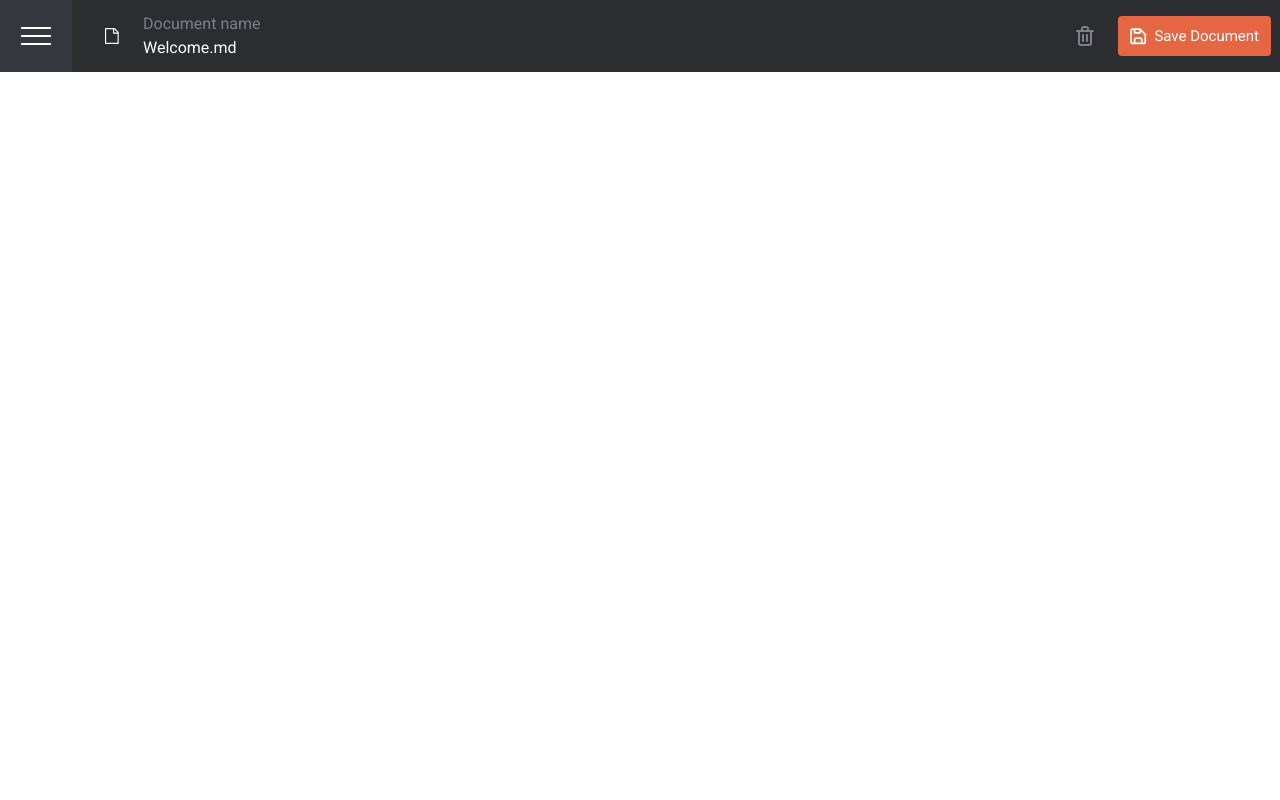
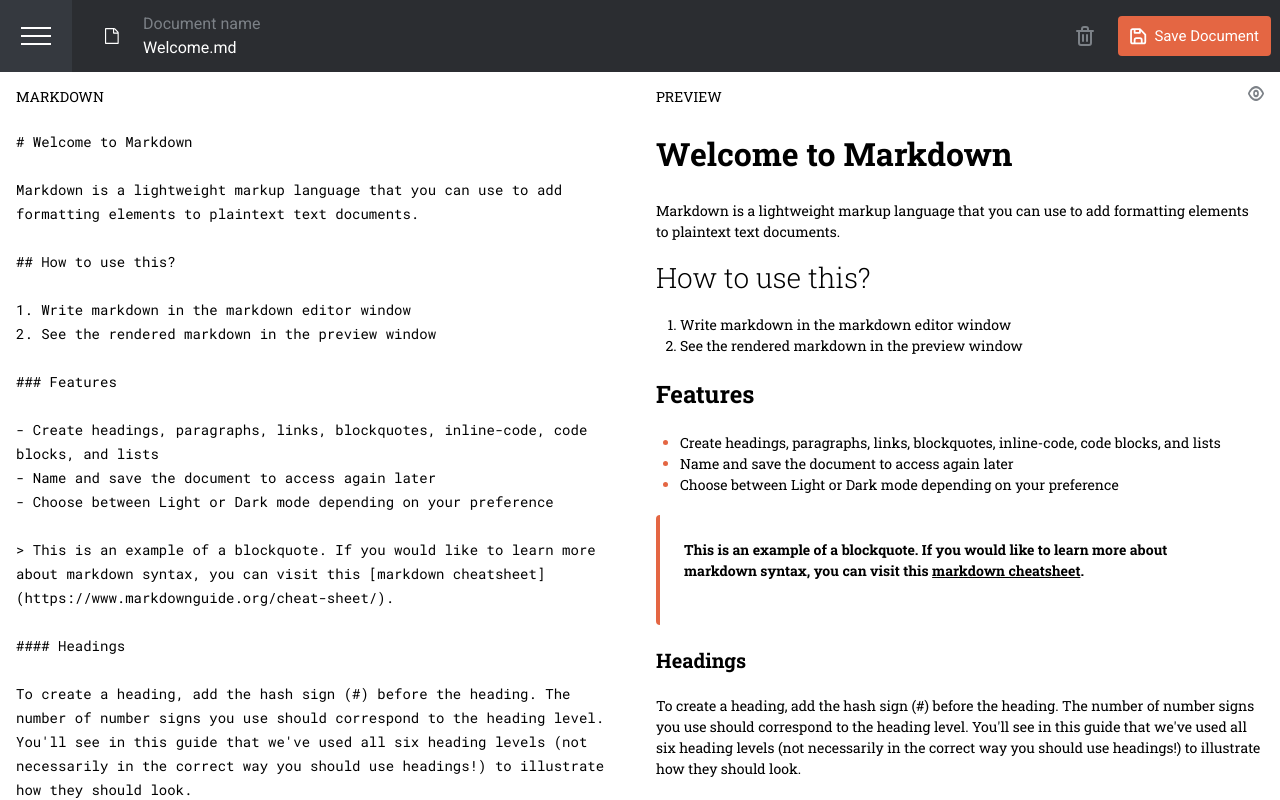
Before and after one commit to khaya05/markdown-editor, a React (Vite) app: page / in a window 1280 px wide. Shown: the top 800 px of the page. Built offline with nearby package versions, Linux system fonts and the light colour scheme.

Commit message:
finished basic functionality

```diff
--- a/src/App.jsx
+++ b/src/App.jsx
@@ -12,7 +12,7 @@ function app() {
           className={`main__main-right ${showAside ? 'translate-main' : ''}`}
         >
           <Navbar />
-          {/* <Main /> */}
+          <Main />
           {showModal && <DeleteModal />}
         </div>
       </div>
--- a/src/assets/index.js
+++ b/src/assets/index.js
@@ -6,6 +6,8 @@ import saveIcon from './icon-save.svg';
 import logo from './logo.svg';
 import light from './icon-light-mode.svg';
 import dark from './icon-dark-mode.svg';
+import showPreviewIcon from './icon-show-preview.svg';
+import hidePreviewIcon from './icon-hide-preview.svg';
 
 export {
   barsIcon,
@@ -16,4 +18,6 @@ export {
   logo,
   light,
   dark,
+  showPreviewIcon,
+  hidePreviewIcon,
 };
--- a/src/components/Main.jsx
+++ b/src/components/Main.jsx
@@ -1,16 +1,54 @@
 import React from 'react';
 import ReactMarkdown from 'react-markdown';
+import { hidePreviewIcon, showPreviewIcon } from '../assets';
 import { useGlobalContext } from '../context/context';
-import '../styles/Main.css'
+import '../styles/Main.css';
 
 function Main() {
-  const { markdownInput, setMarkdownInput } = useGlobalContext();
+  const {
+    markdownInput,
+    setMarkdownInput,
+    showPreview,
+    setShowPreview,
+    showInput,
+    setShowInput,
+    screenWidth,
+  } = useGlobalContext();
+  const markdownClasses = [
+    'main__left',
+    `${showPreview ? 'hide-input' : 'show-input'}`,
+  ];
+  const previewClasses = [
+    'react-markdown-container',
+    `${showPreview ? 'show-preview' : 'hide-preview'}`,
+  ];
+
+  console.log(screenWidth);
+
+  const handleMarkdownClick = () => {
+    setShowInput(false);
+    setShowPreview(true);
+  };
+
+  const handlePreviewClick = () => {
+    setShowInput((oldState) => !oldState);
+    if (screenWidth < 768) {
+      setShowPreview(false);
+    }
+  };
+
+  console.log(showPreview);
+
   return (
     <main>
-      <div className="main__left">
+      {showInput && (
+        <div className={markdownClasses.join(' ')}>
           <div className="section-label">
-          <p></p>
-          <img src="" alt="" />
+            <p>markdown</p>
+            <button type="button" onClick={handleMarkdownClick}>
+              <img src={showPreviewIcon} alt="hide preview" />
+              <span>hide preview</span>
+            </button>
           </div>
           <form>
             <textarea
@@ -19,10 +57,25 @@ function Main() {
             />
           </form>
         </div>
+      )}
+
+      {showPreview && (
         <div className="main__right">
-        <div className="section-label"></div>
+          <div className="section-label">
+            <p>preview</p>
+            <button type="button" onClick={handlePreviewClick}>
+              <img
+                src={!showInput ? hidePreviewIcon : showPreviewIcon}
+                alt="hide preview"
+              />
+              <span>hide preview</span>
+            </button>
+          </div>
+          <div className={previewClasses.join(' ')}>
             <ReactMarkdown>{markdownInput}</ReactMarkdown>
           </div>
+        </div>
+      )}
     </main>
   );
 }
--- a/src/context/context.jsx
+++ b/src/context/context.jsx
@@ -1,4 +1,4 @@
-import { useState } from 'react';
+import { useState, useEffect } from 'react';
 import { createContext, useContext } from 'react';
 import { content } from '../contents/data';
 
@@ -10,6 +10,43 @@ const AppProvider = ({ children }) => {
   const [isEditing, setIsEditing] = useState(false);
   const [darkMode, setDarkMode] = useState(false);
   const [showModal, setShowModal] = useState(false);
+  const [showPreview, setShowPreview] = useState(false);
+  const [showInput, setShowInput] = useState(true);
+  const [screenWidth, setScreenWidth] = useState(null);
+
+  // https://www.pluralsight.com/guides/re-render-react-component-on-window-resize
+
+  function delayCall(fn, ms) {
+    let timer;
+    return (_) => {
+      clearTimeout(timer);
+      timer = setTimeout((_) => {
+        timer = null;
+        fn.apply(this, arguments);
+      }, ms);
+    };
+  }
+
+  useEffect(() => {
+    const delayCallHandler = delayCall(function handleResize() {
+      setScreenWidth(window.innerWidth);
+    }, 500);
+
+    window.addEventListener('resize', delayCallHandler);
+    return (_) => {
+      window.removeEventListener('resize', delayCallHandler);
+    };
+  }, []);
+
+  useEffect(() => {
+    setScreenWidth(window.innerWidth);
+  }, []);
+
+  useEffect(() => {
+    if (screenWidth && screenWidth >= 768) {
+      setShowPreview(true);
+    }
+  }, [screenWidth]);
 
   // const []
   return (
@@ -20,6 +57,11 @@ const AppProvider = ({ children }) => {
         isEditing,
         darkMode,
         showModal,
+        showPreview,
+        showInput,
+        screenWidth,
+        setShowInput,
+        setShowPreview,
         setShowModal,
         setDarkMode,
         setShowAside,
--- a/src/index.css
+++ b/src/index.css
@@ -1,6 +1,8 @@
 @import url('https://fonts.googleapis.com/css2?family=Roboto:ital,wght@0,400;0,700;1,500&display=swap');
 
 @import url('https://fonts.googleapis.com/css2?family=Roboto+Slab:wght@300;400;500;700&family=Roboto:ital,wght@0,400;0,700;1,500&display=swap');
+
+@import url('https://fonts.googleapis.com/css2?family=Roboto+Mono:wght@300;400;500;700&display=swap');
 /* https://piccalil.li/blog/a-modern-css-reset/ */
 
 /* Box sizing rules */
@@ -82,7 +84,7 @@ svg {
   --gray-600: #5a6069;
   --gray-light-500: #7c8187;
   --gray-light-200: #f5f5f5;
-  --light-border-grey: #e4e4e4;
+  --gray-light-300: #e4e4e4;
 
   --fs-13: 0.8125rem;
   --fs-14: 0.875rem;
@@ -102,11 +104,11 @@ svg {
   --blockquote-p: var(--dark-700);
   --code-bg: var(--gray-light-200);
   --main-p-grey-color: var(--gray-light-500);
-  /* --modal-overlay: var(--gray-light-500); */
-  /* --modal-bg: var(--white); */
-  --preview-border: var(--light-border-grey);
-  --preview-markdown-top-sec: var(--gray-light-200);
-  --preview-markdown-top-color: var(--gray-light-500);
+  --blockquote-bg: var(--gray-light-200);
+  --modal-overlay: hsla(225, 9%, 9%, 0.5);
+  --modal-bg: var(--white);
+  --section-border: var(--gray-light-300);
+  --section-label-bg: var(--gray-light-200);
   --main-bg-color: var(--white);
   --transition_: var(--transition);
 }
@@ -116,18 +118,26 @@ svg {
   --blockquote-p: var(--white);
   --code-bg: var(--dark-800);
   --main-p-grey-color: var(--gray-400);
-  /* --modal-bg: var(--dark-900); */
-  /* --modal-overlay: var(--gray-light-500); */
-  --preview-border: var(--light-border-grey);
+  --blockquote-bg: var(--dark-800);
+  --modal-bg: var(--dark-900);
+  --modal-overlay: hsla(216, 4%, 51%, 0.5);
+  --section-label-bg: var(--dark-900);
+  --section-border: var(--gray-600);
   --preview-markdown-top-sec: var(--dark-900);
   --preview-markdown-top-color: var(--gray-400);
   --main-bg-color: var(--dark);
   --transition_: var(--transition);
 }
 
-body {
+body,
+textarea,
+main {
   background-color: var(--main-bg-color);
   font-weight: 'Roboto';
+}
+
+textarea {
+  color: var(--heading-color);
 }
 
 /* font */
@@ -155,7 +165,8 @@ h4,
 h5,
 h6,
 .p-bold {
-  font-family: 700;
+  font-weight: 700;
+  font-family: 'Roboto Slab';
 }
 
 h1 {
@@ -217,7 +228,42 @@ a {
 p,
 ul,
 ol {
-  color: var(--gray-light-500);
+  color: var(--main-p-grey-color);
   font-size: 0.875rem;
   font-family: var(--roboto-slab);
 }
+
+.react-markdown-container ul,
+ol {
+  padding-left: 24px;
+  margin-block: 20px;
+}
+
+.react-markdown-container ul li::marker {
+  color: var(--orange);
+}
+
+pre,
+code {
+  color: var(--heading-color);
+  font-size: var(--fs-14);
+  font-family: 'Roboto Mono';
+}
+
+pre,
+blockquote {
+  background-color: var(--blockquote-bg);
+  padding: 24px;
+  border-radius: 4px;
+}
+
+.react-markdown-container blockquote {
+  border-left: 4px solid var(--orange);
+  margin-block: 20px;
+}
+
+blockquote p {
+  font-family: 'Roboto Slab';
+  font-weight: 700;
+  color: var(--blockquote-p);
+}
--- a/src/styles/Aside.css
+++ b/src/styles/Aside.css
@@ -9,6 +9,7 @@
 }
 
 aside {
+  /* position: fixed; */
   width: 0;
   height: 100vh;
   color: white;
--- a/src/styles/DeleteModal.css
+++ b/src/styles/DeleteModal.css
@@ -8,7 +8,7 @@
   place-items: center;
   visibility: hidden;
   z-index: -10;
-  background: hsla(225, 9%, 9%, 0.5);
+  background: var(--modal-overlay);
 }
 
 .modal-overlay.open-modal {
@@ -17,7 +17,7 @@
 }
 
 .modal-container {
-  background: white;
+  background: var(--main-bg-color);
   border-radius: 4px;
   max-width: 21.44em;
   height: 13.6em;
--- a/src/styles/Main.css
+++ b/src/styles/Main.css
@@ -1,8 +1,110 @@
 main {
-  padding: 20px;
+  /* margin-inline: auto; */
+  /* border: 1px solid; */
 }
 
 .main__left textarea {
   width: 100%;
   height: 100vh;
 }
+
+textarea {
+  border: none;
+  font-family: 'Roboto Mono';
+  font-style: normal;
+  font-weight: 400;
+  font-size: 14px;
+  line-height: 24px;
+  color: #35393f;
+}
+
+.section-label {
+  display: flex;
+  justify-content: space-between;
+  /* align-items: center; */
+  background-color: var(--section-label-bg);
+  padding: 14px 16px;
+  height: 42px;
+  text-transform: uppercase;
+  font-size: 1rem;
+  font-family: 500;
+}
+
+.section-label img {
+  height: 15.89px;
+  /* width: 14.25px; */
+}
+
+.section-label button span {
+  /* visibility: none; */
+  display: none;
+}
+.section-label button {
+  cursor: pointer;
+  display: grid;
+  place-items: center;
+  width: 15.86px;
+  height: 14.26px;
+  border: none;
+  background: inherit;
+}
+
+.section-label button:hover {
+  color: var(--orange-hover);
+}
+
+form,
+.react-markdown-container {
+  padding: 20px;
+  transition: all 400ms;
+  max-width: 672px;
+  margin-inline:auto;
+  /* padding: 0 24 0 24; */
+}
+
+/* preview toggle classes */
+/* .hide-preview {
+  opacity: 0;
+  transform: translateY(100vh);
+}
+
+.show-preview {
+  opacity: 1;
+  transform: translateY(0);
+}
+
+.hide-input{
+  opacity: 0;
+  height: 0;
+}
+
+.show-input{
+  opacity: 1;
+  height: 100%;
+} */
+
+@media (min-width: 48em) {
+  main {
+    display: flex;
+    margin: 0;
+    padding: 0;
+  }
+  .main__left,
+  .main__right {
+    width: 100%;
+    /* padding: 0 24px 0 24px; */
+  }
+  .main__left {
+    border-right: 1px solid var(--section-border);
+  }
+
+  form,
+  .react-markdown-container {
+    padding: 16px;
+    /* padding: 0 24 0 24; */
+  }
+
+  .main__left .section-label button {
+    display: none;
+  }
+}
--- a/src/styles/ThemeButton.css
+++ b/src/styles/ThemeButton.css
@@ -17,7 +17,7 @@
   position: absolute;
   cursor: pointer;
   inset: 0;
-  background-color: var(--grey);
+  background-color: var(--gray-light-500);
   -webkit-transition: 0.4s;
   transition: 0.4s;
 }
```
Lines whose indentation alone changed are shown as unchanged.
